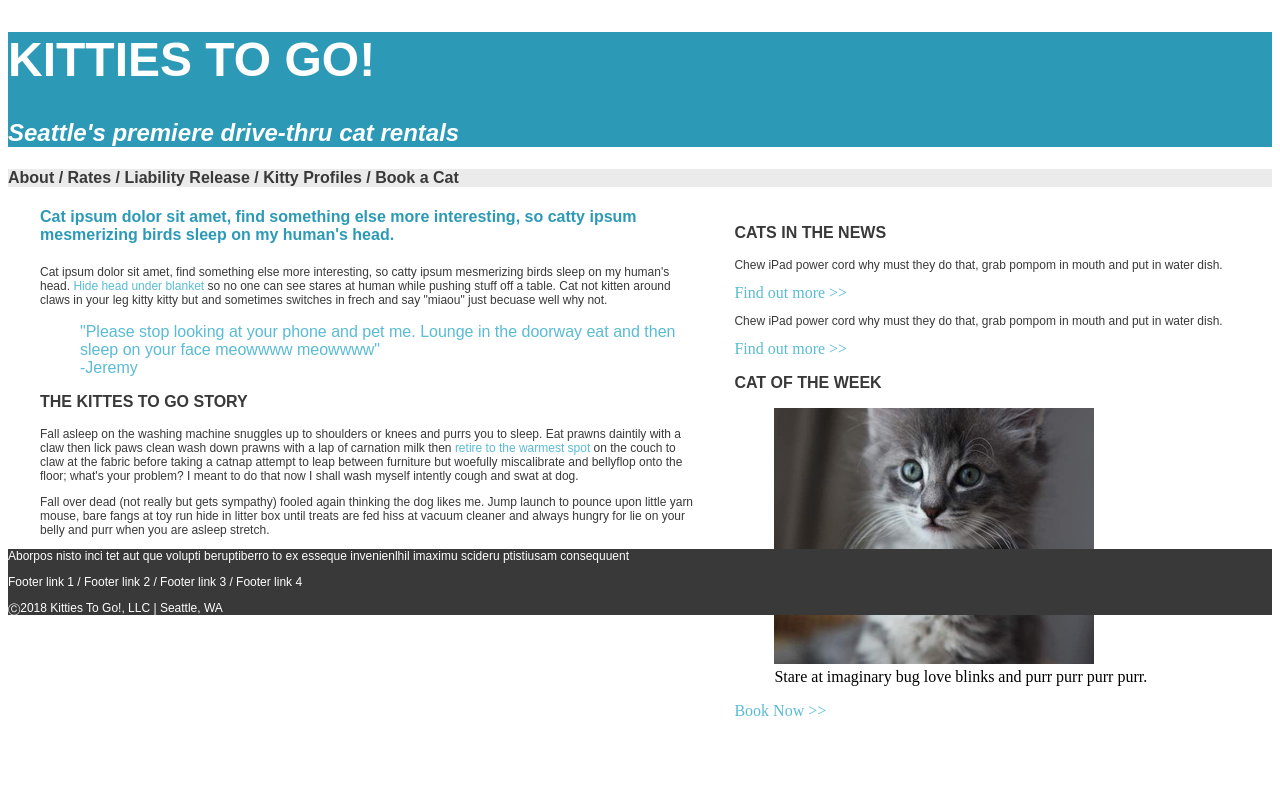
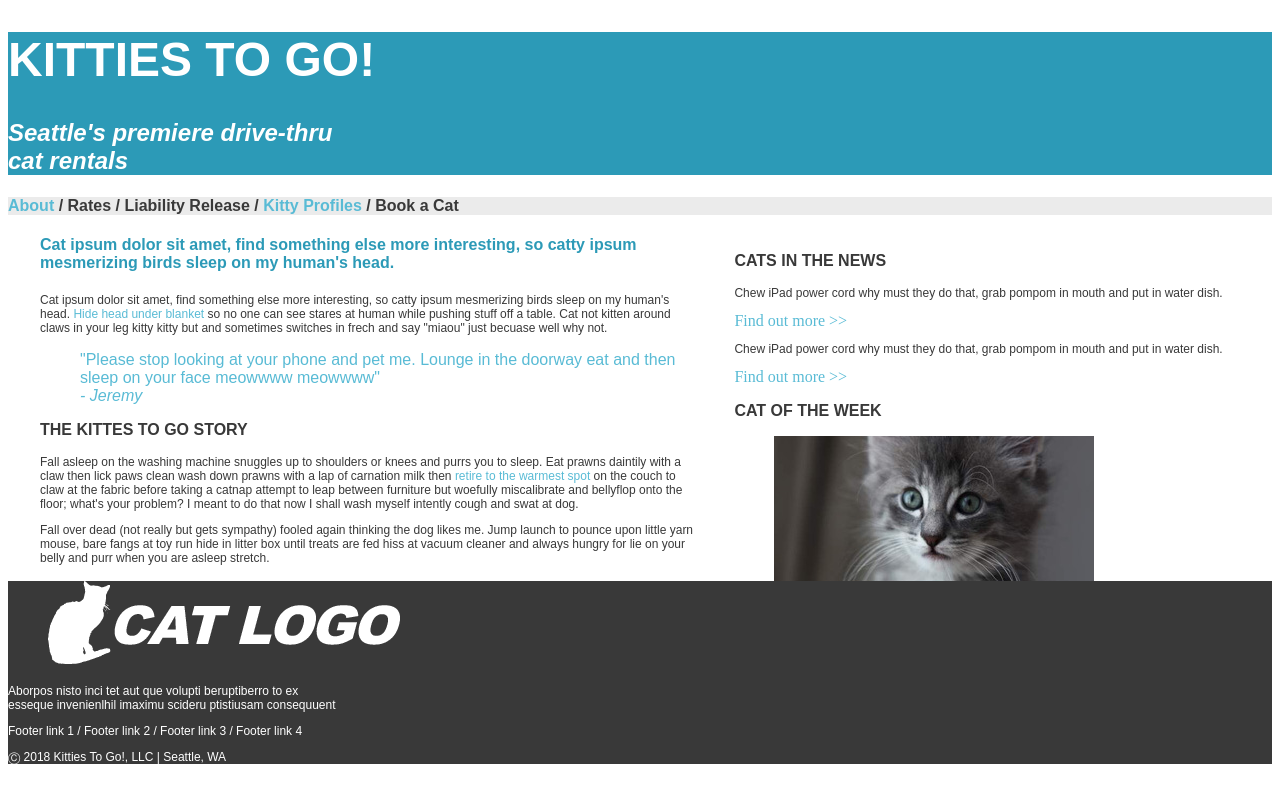
Before and after one commit to nhantho/kitties-mockup, a plain HTML site: page index.html in a window 1280 px wide. Drawn offline with Linux system fonts and the light colour scheme.

Commit message:
updated index file

```diff
--- a/index.html
+++ b/index.html
@@ -8,51 +8,56 @@
 <body>
   <header>
     <h1>Kitties To Go!</h1>
-    <h2>Seattle's premiere drive-thru cat rentals</h2>
+    <h2>Seattle's premiere drive-thru <br>cat rentals</h2>
   </header>
 
   <nav>
-    <h4 class="nav-h4">About  /  Rates  /  Liability Release  /  Kitty Profiles  /  Book a Cat</h4>
+    <h4 class="nav-h4"><a class="nav-links" href="index.html">About</a>  /  Rates  /  Liability Release  /  <a class="nav-links" href="kitty-profiles.html">Kitty Profiles</a>  /  Book a Cat</h4>
   </nav>
 
-  <section>
+  <section class="main-section">
     <aside>
-      <section>
-        <h3>Cats in the News</h3>
+      <h3>Cats in the News</h3>
+      <article>
         <p>Chew iPad power cord why must they do that, grab pompom in mouth and put in water dish.</p>
-        <a href="find-out-more">Find out more >> </a>
+        <a class="sidebar-a" href="#">Find out more >> </a>
+      </article>
+      <article>
         <p>Chew iPad power cord why must they do that, grab pompom in mouth and put in water dish.</p>
-        <a href="find-out-more">Find out more >> </a>
-      </section>
-      <section>
+        <a class="sidebar-a" href="#">Find out more >> </a>
+      </article>
+      <article>
         <h3>Cat of the Week</h3>
-        <figure><img class="sidebar-image" src="lesson04-mock3-sidebar-cat.jpg" alt="An adorable imag of a grey tabby cat with green eyes">
-          <figcaption>Stare at imaginary bug love blinks and purr purr purr purr.</figcaption>
+        <figure class="sidebar-image"><img class="sidebar-image" src="lesson04-mock3-sidebar-cat.jpg" alt="An adorable image of a grey tabby cat with green eyes">
+          <figcaption><p>Stare at imaginary bug love blinks and purr purr purr purr.</p></figcaption>
         </figure>
-        <a href="book-now">Book Now >> </a>
-      </section>
+        <a class="sidebar-a" href="#">Book Now >> </a>
+      </article>
     </aside>
 
     <article class="main-article">
       <section>
       <h4>Cat ipsum dolor sit amet, find something else more interesting, so catty ipsum mesmerizing birds sleep on my human's head.</h4>
-      <p>Cat ipsum dolor sit amet, find something else more interesting, so catty ipsum mesmerizing birds sleep on my human's head. <a href="hide">Hide head under blanket</a> so no one can see stares at human while pushing stuff off a table. Cat not kitten around claws in your leg kitty kitty but and sometimes switches in frech and say "miaou" just becuase well why not.
+      <p>Cat ipsum dolor sit amet, find something else more interesting, so catty ipsum mesmerizing birds sleep on my human's head. <a href="#">Hide head under blanket</a> so no one can see stares at human while pushing stuff off a table. Cat not kitten around claws in your leg kitty kitty but and sometimes switches in frech and say "miaou" just becuase well why not.
       <blockquote>
         "Please stop looking at your phone and pet me. Lounge in the doorway eat and then sleep on your face meowwww meowwww"
-        <br>-Jeremy
+        <br><em>- Jeremy</em>
       </blockquote>
       </section>
       <section>
         <h3>The Kittes To Go Story</h3>
-        <p>Fall asleep on the washing machine snuggles up to shoulders or knees and purrs you to sleep. Eat prawns daintily with a claw then lick paws clean wash down prawns with a lap of carnation milk then <a href="location">retire to the warmest spot</a> on the couch to claw at the fabric before taking a catnap attempt to leap between furniture but woefully miscalibrate and bellyflop onto the floor; what's your problem? I meant to do that now I shall wash myself intently cough and swat at dog.<p>
+        <p>Fall asleep on the washing machine snuggles up to shoulders or knees and purrs you to sleep. Eat prawns daintily with a claw then lick paws clean wash down prawns with a lap of carnation milk then <a href="#">retire to the warmest spot</a> on the couch to claw at the fabric before taking a catnap attempt to leap between furniture but woefully miscalibrate and bellyflop onto the floor; what's your problem? I meant to do that now I shall wash myself intently cough and swat at dog.<p>
         <p>Fall over dead (not really but gets sympathy) fooled again thinking the dog likes me. Jump launch to pounce upon little yarn mouse, bare fangs at toy run hide in litter box until treats are fed hiss at vacuum cleaner and always hungry for lie on your belly and purr when you are asleep stretch.</p>
       </section>
     </article>
-
+  </section>
   <footer>
-    <p class="footer-p">Aborpos nisto inci tet aut que volupti beruptiberro to ex esseque invenienlhil imaximu scideru ptistiusam consequuent</p>
-    <p class="footer-p">Footer link 1 / Footer link 2 / Footer link 3 / Footer link 4</p>
-    <p class="footer-p">Ⓒ2018 Kitties To Go!, LLC | Seattle, WA</p>
+    <section class="footer-section">
+    <figure><img class="footer-image" src="lesson04-mock5-cat-logo.png" alt="Kitties to go logo"></figure>
+    <p class="footer-p">Aborpos nisto inci tet aut que volupti beruptiberro to ex <br>esseque invenienlhil imaximu scideru ptistiusam consequuent</p>
+    <p class="footer-p">Footer link 1   /  Footer link 2  /  Footer link 3  /  Footer link 4</p>
+    <p class="footer-p">Ⓒ 2018 Kitties To Go!, LLC | Seattle, WA</p>
+    </section>
   </footer>
 </body>
 </html>
```
